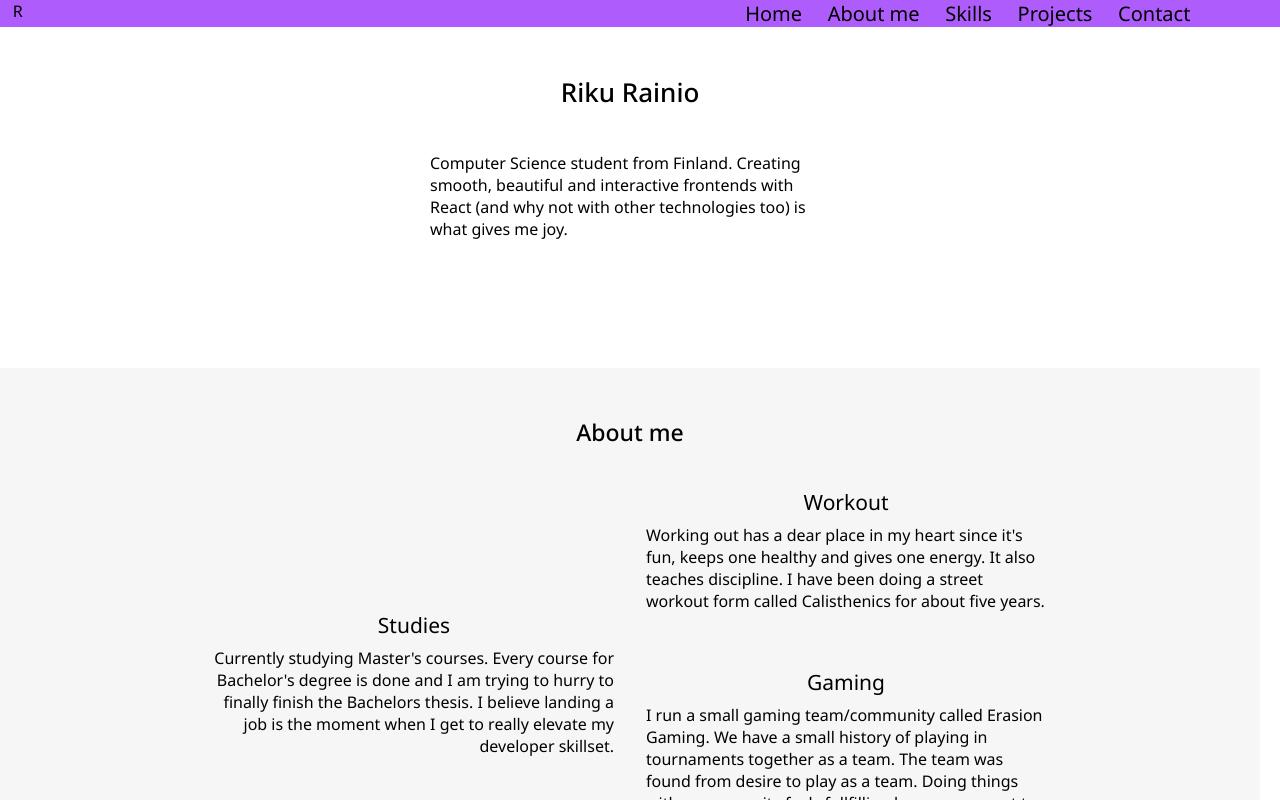
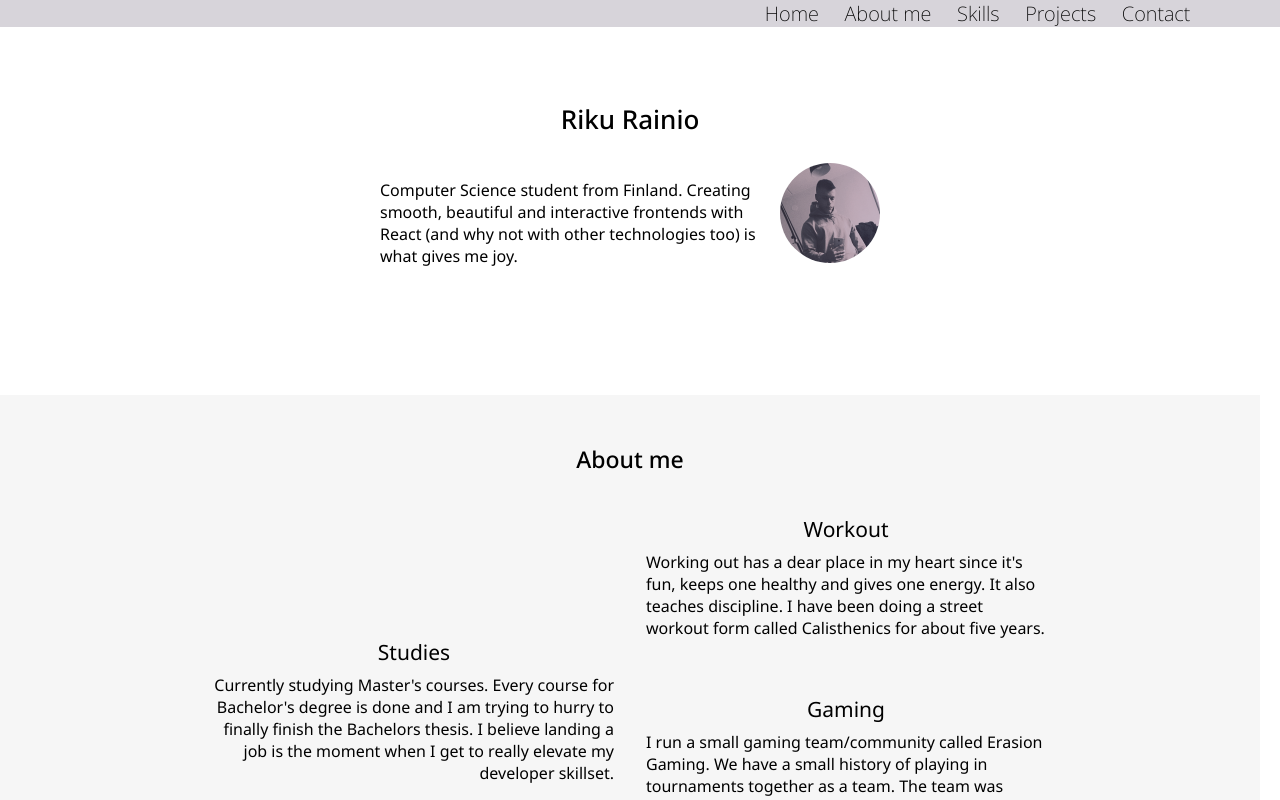
Before and after one commit to rikurainio/rikurainio2, a Next.js app: page / in a window 1280 px wide. Shown: the top 800 px of the page. Built offline with nearby package versions, Linux system fonts and the light colour scheme.

Commit message:
navbar is mint now

```diff
--- a/components/navbar.js
+++ b/components/navbar.js
@@ -2,9 +2,6 @@
 const Navbar = () => {
     return (
         <div className="container-navbar">
-            <div className="navbar-logo">
-                R
-            </div>
 
             <div className="navbar-items">
                 <div className="navbar-item">
--- a/pages/index.js
+++ b/pages/index.js
@@ -26,6 +26,7 @@ export default function Home() {
           </div>
           <div className='container-row-2'>
             <Quote text={INFO} />
+            <img className='avatar' src='/riku2.png'></img>
           </div>
           <div className='container-row-3'>
 
--- a/styles/navbar.css
+++ b/styles/navbar.css
@@ -3,10 +3,9 @@
     overflow: hidden;
     flex-direction: row;
     /* background-color: rgba(0, 0, 0, 0.137); */
-    background-color: #ae5cfc;
+    background-color: #d7d4da;
 
     width: 100vw;
-    position: fixed;
 }
 
 .navbar-logo {
@@ -17,7 +16,6 @@
 
 .navbar-items {
     float: right;
-
     height: 100%;
     flex: 1;
 
@@ -29,11 +27,10 @@
 
 .navbar-item {
     margin-right: 2vw;
-
-
     display: flex;
     flex-direction: column;
     justify-content: center;
 
     font-size: 20px;
+    font-weight: 200;
 }
--- a/styles/styles.css
+++ b/styles/styles.css
@@ -62,6 +62,12 @@ code {
 
 .container-main {
   min-height: 100vh;
+}
+
+.avatar {
+  width: 100px;
+  height: 100px;
+  border-radius: 100px;
 }
 
 .container-abouts {
```
Also changed, not shown: public/riku2.png (added).
